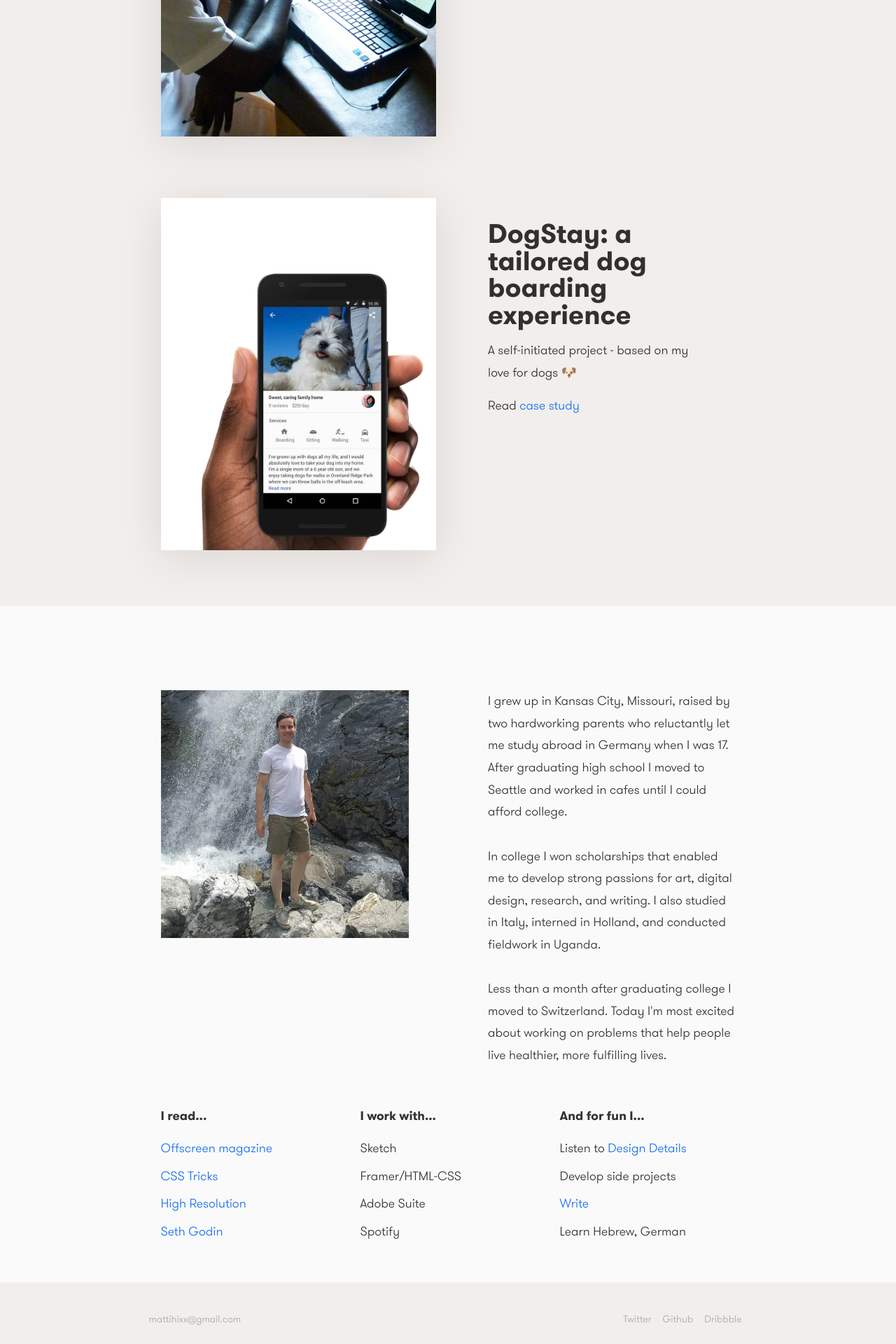
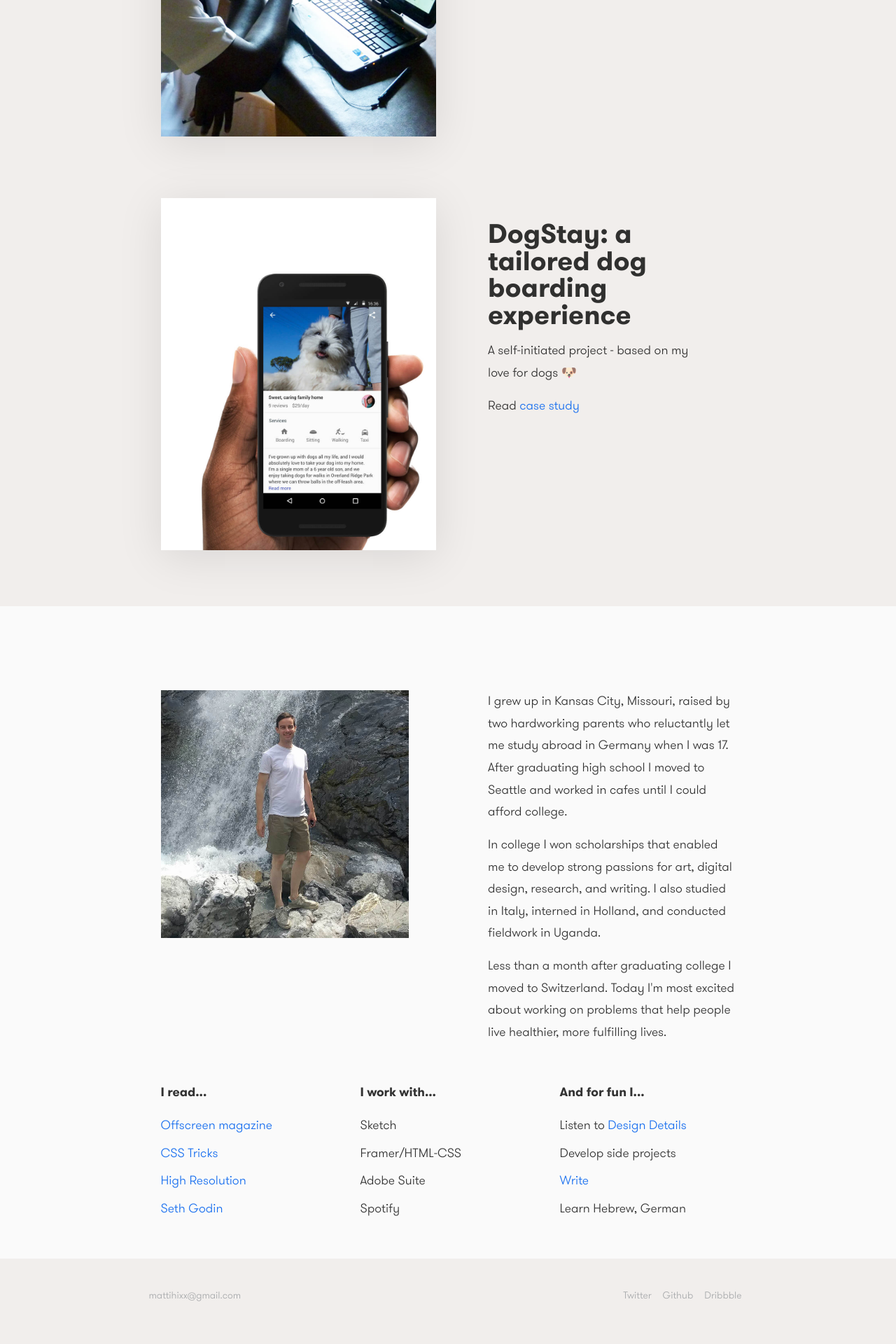
Before and after one commit to mattihicks/mattihicks, a Jekyll site: the page built from index.md, in a window 1280 px wide. Shown: the part 2023-3943 px from the top of the page at 70% size. Built offline with Jekyll 4.4.1, drawn with Linux system fonts in a browser that asks for light colours; after the commit the page ends 3909 px from its top, so only the background shows below that.

Commit message:
cleaned up index pg

```diff
--- a/_layouts/home.html
+++ b/_layouts/home.html
@@ -11,24 +11,20 @@
         <div class="grid-display">
           <div class="row">
                 <div class="col-12 intro">Hi there! I'm Matti Hicks,
-a product designer currently helping students discover the world.</div>
+                a product designer currently helping students discover the world.
+              </div>
           </div>
  <!--          <h3 class="projectStart">Recent projects</h3> -->
 
-
     <div class="row">
-
       <div class="col-6">
         <div class="projectGrid">
-        <a href="/education-first"><img src="assets/images/ef_thumb.jpg"></a>
-
+          <a href="/education-first"><img src="assets/images/ef_thumb.jpg" alt="novartis image"></a>
         </div>
       </div>
       <div class="col-6">
         <div class="projectGrid">
-       <h4>
-              Education First
-            </h4>
+        <h4>Education First</h4>
         <p>UX design, user research, prototyping, and content strategy</p>
         <p>Read about <a href="/education-first">this work</a></p>
         </div>
@@ -36,18 +32,14 @@ a product designer currently helping students discover the world.</div>
   </div>
 
   <div class="row">
-
     <div class="col-6">
       <div class="projectGrid">
-        <a href="/novartis"><img src="assets/images/thumb_novartis2.jpg"></a>
-
+        <a href="/novartis"><img src="assets/images/thumb_novartis2.jpg" alt="novartis image"></a>
       </div>
     </div>
     <div class="col-6">
       <div class="projectGrid">
-       <h4>
-              Designing for cancer research
-            </h4>
+       <h4>Designing for cancer research</h4>
         <p>Senior UX Designer, working to design better social and collaboration technologies</p>
         <p>Read about <a href="/novartis">this work</a></p>
       </div>
@@ -56,19 +48,14 @@ a product designer currently helping students discover the world.</div>
 
 
    <div class="row">
-
     <div class="col-6">
       <div class="projectGrid">
-        <!-- <div class="cardHero" style="background-image: url(assets/images/ef_thumb.jpg)"></div> -->
-        <a href="/ultrasound"><img src="assets/images/ultrasound_thumb.jpg"></a>
-         <!--  </div> -->
+        <a href="/ultrasound"><img src="assets/images/ultrasound_thumb.jpg" alt="ultrasound image"></a>
       </div>
     </div>
     <div class="col-6">
       <div class="projectGrid">
-       <h4>
-              Portable Ultrasound for Village Midwives
-            </h4>
+       <h4>Portable Ultrasound for Village Midwives</h4>
           <p>UX Designer, researching and designing a low cost medical device to save lives</p>
           <p>Read about <a href="/ultrasound">this work</a></p>
       </div>
@@ -77,19 +64,14 @@ a product designer currently helping students discover the world.</div>
 
 
    <div class="row">
-
     <div class="col-6">
       <div class="projectGrid">
-        <!-- <div class="cardHero" style="background-image: url(assets/images/ef_thumb.jpg)"></div> -->
-        <a href="/dogstay"><img src="assets/images/dogStay_thumb6.jpg"></a>
-         <!--  </div> -->
+        <a href="/dogstay"><img src="assets/images/dogStay_thumb6.jpg" alt="dogstay image"></a>
       </div>
     </div>
     <div class="col-6">
       <div class="projectGrid">
-       <h4>
-              DogStay: a tailored dog boarding experience
-            </h4>
+       <h4>DogStay: a tailored dog boarding experience</h4>
         <p>A self-initiated project - based on my love for dogs 🐶</p>
         <p>Read <a href="/dogstay">case study</a></p>
       </div>
@@ -102,20 +84,19 @@ a product designer currently helping students discover the world.</div>
 
 
   </div>
+</div>
 
   <div class="page-content-alternative">
     <div class="wrapper">
       <div class="grid-display">
         <div class="row">
           <div class="col-6 aboutPic">
-                       <img src="assets/images/matthewPic.jpg">
+            <img src="assets/images/matthewPic.jpg" alt="matthew pic">
           </div>
           <div class="col-6 about">
-                       <p>I grew up in Kansas City, Missouri, raised by two hardworking parents who reluctantly let me study abroad in Germany when I was 17. After graduating high school I moved to Seattle and worked in cafes until I could afford college.
-<br/><br/>
-In college I won scholarships that enabled me to develop strong passions for art, digital design, research, and writing. I also studied in Italy, interned in Holland, and conducted fieldwork in Uganda.
-<br/><br/>
-Less than a month after graduating college I moved to Switzerland. Today I'm most excited about working on problems that help people live healthier, more fulfilling lives.</p>
+            <p>I grew up in Kansas City, Missouri, raised by two hardworking parents who reluctantly let me study abroad in Germany when I was 17. After graduating high school I moved to Seattle and worked in cafes until I could afford college.</p>
+            <p>In college I won scholarships that enabled me to develop strong passions for art, digital design, research, and writing. I also studied in Italy, interned in Holland, and conducted fieldwork in Uganda.</p>
+            <p>Less than a month after graduating college I moved to Switzerland. Today I'm most excited about working on problems that help people live healthier, more fulfilling lives.</p>
           </div>
         </div>
       </div>
@@ -129,8 +110,9 @@ Less than a month after graduating college I moved to Switzerland. Today I'm mos
               <li><a href="https://css-tricks.com/">CSS Tricks</a></li>
               <li><a href="https://www.highresolution.design/">High Resolution</a></li>
               <li><a href="http://sethgodin.typepad.com/">Seth Godin﻿</a></li>
-                        <ul>
+            </ul>
           </div>
+
           <div class="col-4">
             <h4>I work with...</h4>
             <ul>
@@ -138,8 +120,9 @@ Less than a month after graduating college I moved to Switzerland. Today I'm mos
               <li>Framer/HTML-CSS</li>
               <li>Adobe Suite</li>
               <li>Spotify</li>
-                        <ul>
+            </ul>
             </div>
+
           <div class="col-4">
             <h4>And for fun I...</h4>
             <ul>
@@ -147,14 +130,14 @@ Less than a month after graduating college I moved to Switzerland. Today I'm mos
               <li>Develop side projects</li>
               <li><a href="https://hickspress.com">Write</a></li>
               <li>Learn Hebrew, German</li>
-                        <ul>
+            </ul>
           </div>
-<!--                 <div class="col-2">
-                </div> -->
+
 </div>
   </div>
 </div>
 </div>
+
 
 <!--   {{ content }} -->
 <div class="wrapper">
@@ -162,14 +145,6 @@ Less than a month after graduating college I moved to Switzerland. Today I'm mos
         {% include footer.html %}
       </div>
 
-</div>
-
-</div>
-
-
-
-
-
 
 
 
```
Lines whose indentation alone changed are shown as unchanged.
